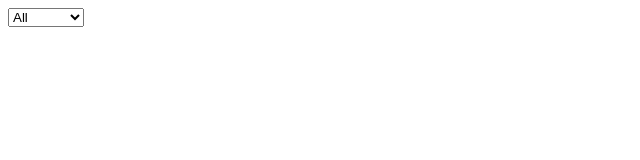
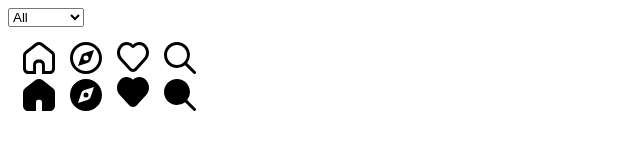
Before and after one commit to vector-icons/vector_icons, a plain HTML site: page view/index.html in a window 1280 px wide. Shown: the whole page, without its empty margins (0-640 px from the left). Drawn offline with Linux system fonts and the light colour scheme; a web font is replaced by a local one.

Commit message:
Update about viewer

```diff
--- a/view/index.html
+++ b/view/index.html
@@ -15,5 +15,8 @@
     <select id="icon-selector">
         <option>All</option>
     </select>
+    <div id="viewer" style="display: flex; gap: 15px; padding: 15px;">
+
+    </div>
 </body>
 </html>
--- a/view/index.js
+++ b/view/index.js
@@ -1,4 +1,5 @@
 const selector = document.getElementById("icon-selector");
+const viewer = document.getElementById("viewer");
 
 fetch("../assets/icons.json").then(async response => {
     const iconJson = await response.json();
@@ -8,10 +9,33 @@ fetch("../assets/icons.json").then(async response => {
         const name = icon[0];
         const path = icon[1];
 
-        const option = document.createElement("option");
-        option.textContent = name;
-        option.setAttribute("path", path);
+        {
+            const option = document.createElement("option");
+            option.textContent = name;
+            option.setAttribute("path", path);
 
-        selector.appendChild(option);
+            selector.appendChild(option);
+        }
+        {
+            const r1 = await fetch("../assets/" + path["normal"]);
+            const r2 = await fetch("../assets/" + path["filled"]);
+
+            const div = document.createElement("div");
+            div.style.display = "flex";
+            div.style.flexDirection = "column";
+            div.style.width = "32px";
+            div.style.width = "32px";
+            div.style.gap = "5px";
+
+            const svg1 = await r1.text();
+            const svg2 = await r2.text();
+
+            div.innerHTML = `
+                ${svg1}
+                ${svg2}
+            `;
+
+            viewer.append(div);
+        }
     }
 });
```
